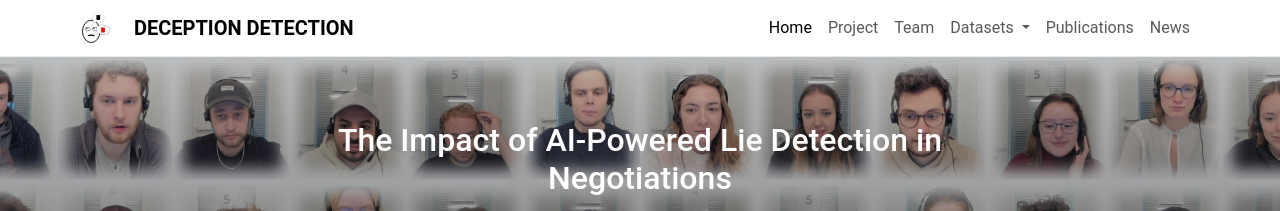
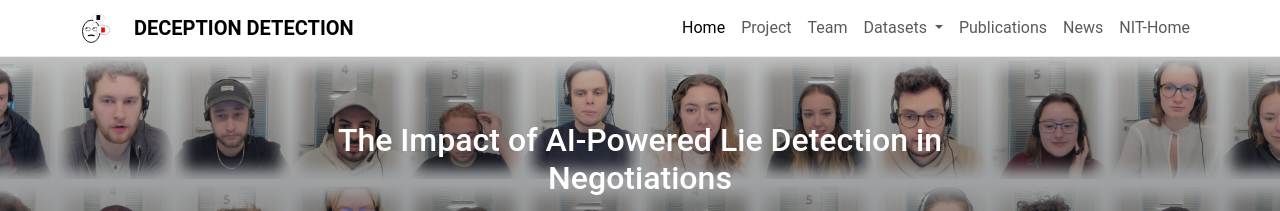
Before and after one commit to ovgu-nit/deception, a Jekyll site: the page built from pages/home.md, in a window 1280 px wide. Shown: the top 211 px of the page. Built offline with Jekyll 4.4.1, drawn with Linux system fonts in a browser that asks for light colours.

Commit message:
Link to main NIT page added

```diff
--- a/_data/navigation.yml
+++ b/_data/navigation.yml
@@ -16,6 +16,8 @@
   href: /publications/
 - text: News
   href: /blog/
+- text: NIT-Home
+  href: https://www.nit.ovgu.de/
 #- text: Documentation
 #  menu: # Dropdown menu (one level deep only)
 #  - text: Installation
```
